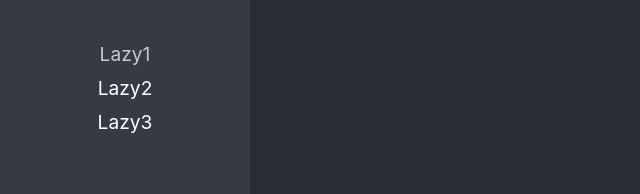
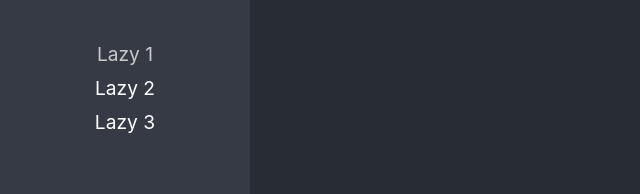
Before and after one commit to nahuelglalin/react-adv, a React (Create React App) app: page /lazy1 in a window 1280 px wide. Shown: the part 155-349 px from the top of the page, without its empty margins (0-640 px from the left). Built offline with nearby package versions, Linux system fonts and the light colour scheme.

Commit message:
basic LazyLoad

```diff
--- a/src/01-lazyload/pages/LazyPage1.tsx
+++ b/src/01-lazyload/pages/LazyPage1.tsx
@@ -2,3 +2,7 @@
 export const LazyPage1 = () => {
   return (<div>LazyPage1</div>);
 };
+
+//Ademas del export de arriba, tengo que usar este
+//para trabajar con lazyload
+export default LazyPage1;
--- a/src/01-lazyload/pages/LazyPage2.tsx
+++ b/src/01-lazyload/pages/LazyPage2.tsx
@@ -2,3 +2,7 @@
 export const LazyPage2 = () => {
   return (<div>LazyPage2</div>);
 };
+
+//Ademas del export de arriba, tengo que usar este
+//para trabajar con lazyload
+export default LazyPage2;
--- a/src/01-lazyload/pages/LazyPage3.tsx
+++ b/src/01-lazyload/pages/LazyPage3.tsx
@@ -2,3 +2,7 @@
 export const LazyPage3 = () => {
   return (<div>LazyPage3</div>);
 };
+
+//Ademas del export de arriba, tengo que usar este
+//para trabajar con lazyload
+export default LazyPage3;
--- a/src/routes/Navigation.tsx
+++ b/src/routes/Navigation.tsx
@@ -1,41 +1,56 @@
+import { Suspense } from "react";
 import { BrowserRouter } from "react-router-dom";
 import { Routes, Route, NavLink, Navigate } from 'react-router-dom';
-import { LazyPage1, LazyPage2, LazyPage3 } from "../01-lazyload/pages";
+import { routes } from "./routes";//Aca estan  todas las rutas de mi App.
 
 import logo from '../logo.svg';
+
+
+
 
 //Manejo de Rutas con React Router Dom v6
 export const Navigation = () => {
   return (
+    <Suspense fallback={<span>Loading...</span>}>{/*Ver aclaraciones*/}
       <BrowserRouter>
         <div className="main-layout">
           <nav>
             <img src={logo} alt="React Logo" />
 
             <ul>
-            <li>
-              <NavLink to="/lazy1" className={({ isActive }) => isActive ? 'nav-active' : ''} >Lazy1</NavLink>
+              {
+                //el item del map esta desestructurado
+                //seria algo como esto sino: route.to, route.name
+                routes.map(({ to, name }) => (
+                  <li key={to}>
+                    <NavLink to={to} className={({ isActive }) => isActive ? 'nav-active' : ''} >{name}</NavLink>
                   </li>
-            <li>
-              <NavLink to="/lazy2" className={({ isActive }) => isActive ? 'nav-active' : ''} >Lazy2</NavLink>
-            </li>
-            <li>
-              <NavLink to="/lazy3" className={({ isActive }) => isActive ? 'nav-active' : ''} >Lazy3</NavLink>
-            </li>
+                ))
+              }
             </ul>
           </nav>
 
           <Routes>
-          <Route path="lazy1" element={<LazyPage1 />} />
-          <Route path="lazy2" element={<LazyPage2 />} />
-          <Route path="lazy3" element={<LazyPage3 />} />
-
+            {
+              routes.map(({ path, Component }, i) => (
+                <Route key={i} path={path} element={< Component />} />
+              ))
+            }
             {/* Redirect */}
-          <Route path="/*" element={<Navigate to="/lazy1" replace />} />
+            <Route path="/*" element={<Navigate to={"/lazy1"} replace />} />
           </Routes>
 
 
         </div>
       </BrowserRouter>
+    </Suspense>
   )
 };
+
+/*
+El Suspense es un componente de React, que envuelve toda mi App.
+Su objetivo es mostrar "algo" mientras cargan los componentes de forma peresoza.
+
+Lo que meto adentro del fallback es el componente o la etiqueta HTML que quiero mostrar
+mientras esperamos que cargue la ruta seleccionada.
+*/
--- /dev/null
+++ b/src/routes/routes.ts
@@ -0,0 +1,58 @@
+/*
+Este es mi archivo de rutas independientes.
+Aca voy a manejar las rutas existentes de mi app.
+Voy a trabajar el manejo de rutas con LazyLoad
+*/
+import {lazy} from 'react';
+
+type JSXComponent = () =>  JSX.Element;
+
+interface Route {
+  to: string;
+  path: string;
+  Component: React.LazyExoticComponent<JSXComponent> | JSXComponent;//ver aclaraciones
+  name: string;
+}
+
+//Para hacer el siguiente import, tengo que hacer un "export default" dentro del componente
+const Lazy1 = lazy(() => import(/*webpackChunkName: "LazyPage1"*/"../01-lazyload/pages/LazyPage1"));
+const Lazy2 = lazy(() => import(/*webpackChunkName: "LazyPage2"*/"../01-lazyload/pages/LazyPage2"));
+const Lazy3 = lazy(() => import(/*webpackChunkName: "LazyPage3"*/"../01-lazyload/pages/LazyPage3"));
+
+export const routes: Route[] = [
+  {
+    to: '/lazy1',
+    path: 'lazy1',
+    Component: Lazy1,
+    name: 'Lazy 1'
+  },
+  {
+    to: '/lazy2',
+    path: 'lazy2',
+    Component: Lazy2,
+    name: 'Lazy 2'
+  },
+  {
+    to: '/lazy3',
+    path: 'lazy3',
+    Component: Lazy3,
+    name: 'Lazy 3'
+  }
+]
+
+/*
+  Aclaraciones:
+    El siguiente tipo de dato:
+    () => JSX.Element
+    Esto indica que es un componente de React.
+
+    El siguiente tipo de dato:
+    React.LazyExoticComponent<() => JSX.Element>
+    Esto indica que es un componente de React con LazyLoad.
+
+  En el caso de la interface Route,
+  el Componente, acepta ambos tipos de datos.
+
+  webpackChunkName => Esto es para identificar el componente que carga
+  dentro de Network, en el f12 del google chrome
+*/
```
Lines whose indentation alone changed are shown as unchanged.
